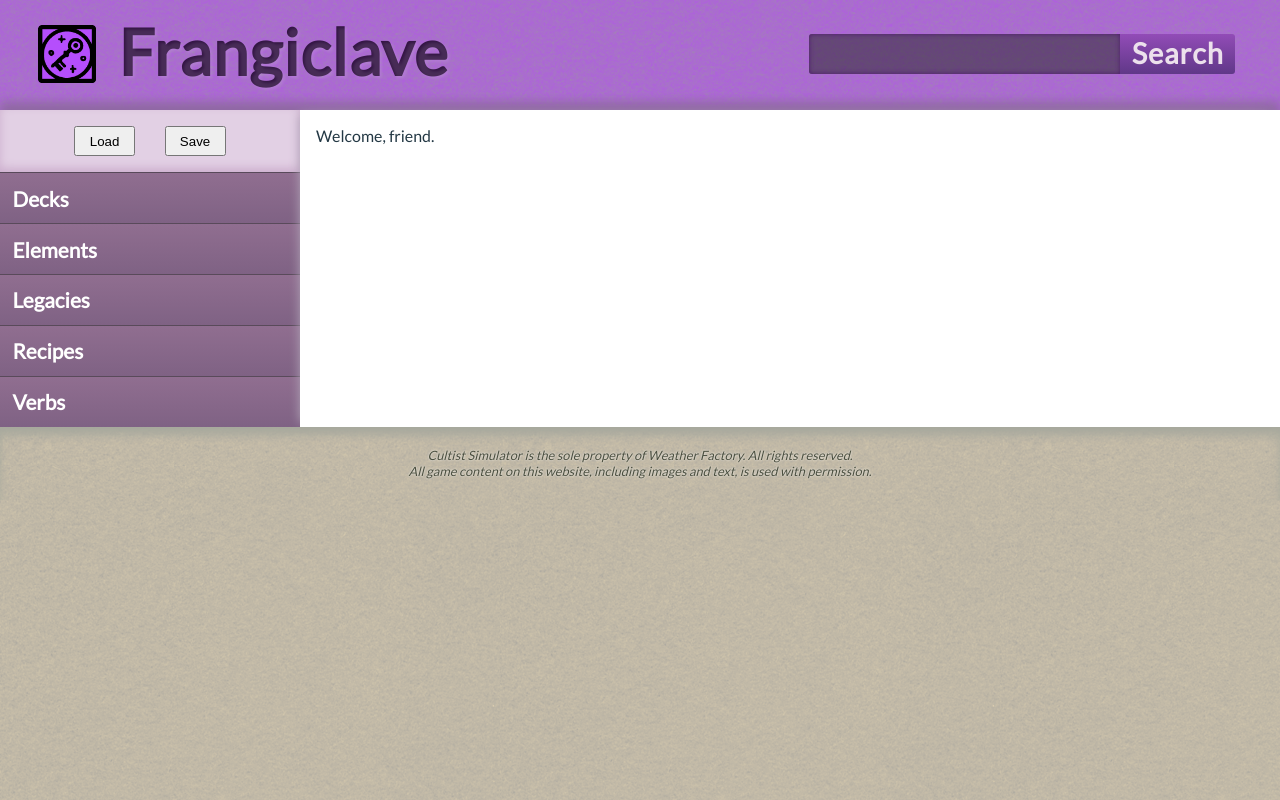
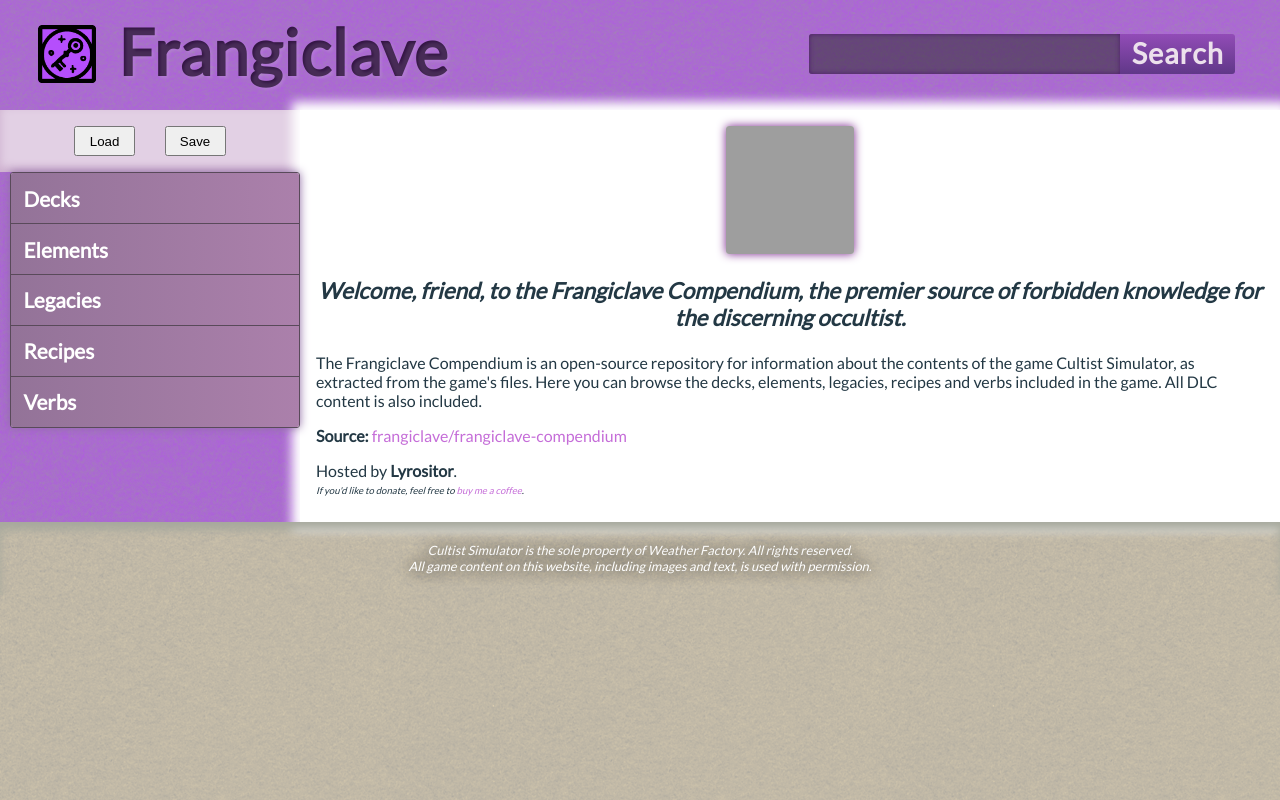
Before and after one commit to frangiclave/frangiclave-compendium, a Flask app: page / in a window 1280 px wide. Run offline with Flask 2, Linux system fonts and the light colour scheme; data that the repository does not hold is empty; some libraries are stand-ins or nearby versions; some web fonts are replaced; grey boxes are pictures that could not be loaded.

Commit message:
Style upgrades and minor additions, add uWSGI support

```diff
--- a/frangiclave/main.py
+++ b/frangiclave/main.py
@@ -20,7 +20,7 @@
     Base.metadata.create_all()
 
 
-def main():
+def init():
     # Load the configuration
     config = load_config(CONFIG_FILE_NAME)
 
@@ -30,6 +30,12 @@
     # Set the global variables
     app.config.update(config['frangiclave'])
 
+    return app
+
+
+def main():
+    init()
+
     # Run the app
     app.run()
 
--- a/frangiclave/static/frangiclave.js
+++ b/frangiclave/static/frangiclave.js
@@ -7,5 +7,7 @@
         $.get('/load/');
     });
 
-    document.getElementById('section-item-active').scrollIntoView();
+    var activeSectionItem = document.getElementById('section-item-active');
+    if (activeSectionItem != null)
+        activeSectionItem.scrollIntoView();
 });
--- a/frangiclave/static/style.css
+++ b/frangiclave/static/style.css
@@ -92,14 +92,13 @@
 }
 
 #container {
-    box-shadow: 0 -8px 10px #8f68a2;
     display: flex;
     flex-flow: row;
     flex: 1 1 auto;
 }
 
 #sidebar {
-    background: #eaeaea;
+    background: #b956f4 url('img/felt.png');
     padding: 0;
     width: 300px;
 }
@@ -118,12 +117,24 @@
     padding: 0.4em 1em;
 }
 
-.section-title:last-of-type {
-    border-bottom: solid 1px #594a5a;
+#sections {
+    background: linear-gradient(to right, #decede, #ffffff);
+    border: solid 1px #594a5a;
+    border-radius: 3px;
+    box-shadow: 0 0 10px #906da5;
+    margin-bottom: 10px;
+    margin-left: 10px;
+    overflow: hidden;
+    position: relative;
+    z-index: 1;
+}
+
+.section-title:first-of-type {
+    border-top: none;
 }
 
 .section-title {
-    background: linear-gradient(#906e90, #7f6284);
+    background: linear-gradient(to right, #937398, #ab80ab);
     border-top: solid 1px #594a5a;
     color: white;
     cursor: pointer;
@@ -185,7 +196,7 @@
 
 #content {
     background-color: #ffffff;
-    box-shadow: -5px 0 10px -5px #b1a6b7;
+    box-shadow: 0 0 10px 8px #ffffff;
     flex: 1 1 0;
     padding: 1em;
 }
@@ -213,12 +224,12 @@
 
 footer {
     box-shadow: inset 0 8px 10px #a7a99d;
-    color: #4a4e3e;;
+    color: #ffffff;
     font-size: 0.8em;
     font-style: italic;
     padding: 1.6em;
     text-align: center;
-    text-shadow: 0 0 2px #ffffff;
+    text-shadow: 0 0 15px #000000;
 }
 
 /* Content Styling */
--- a/frangiclave/templates/base.tpl.html
+++ b/frangiclave/templates/base.tpl.html
@@ -62,7 +62,9 @@
             </div>
         </div>
     </div>
-    <div id="content">{% block content %}Content{% endblock %}</div>
+    <div id="content">
+        {% block content %}Content{% endblock %}
+    </div>
 </div>
 <footer>Cultist Simulator is the sole property of Weather Factory. All rights reserved.<br />All game content on this website, including images and text, is used with permission.</footer>
 </body>
--- a/frangiclave/templates/index.tpl.html
+++ b/frangiclave/templates/index.tpl.html
@@ -1,3 +1,14 @@
 {% extends "base.tpl.html" %}
 {% block title %}Home{% endblock %}
-{% block content %}Welcome, friend.{% endblock %}
+{% block content %}
+<img src="static/images/elementArt/toolknockf.png" style="border-radius: 3px; box-shadow: 0 0 10px #7b258e; display: block; margin: 0 auto;" height="128" width="128" />
+<p style="font-size: 140%; font-style: italic; font-weight: bold; text-align: center;">Welcome, friend, to the Frangiclave Compendium, the premier source of forbidden knowledge for the discerning occultist.</p>
+
+<p>The Frangiclave Compendium is an open-source repository for information about the contents of the game Cultist Simulator, as extracted from the game's files. Here you can browse the decks, elements, legacies, recipes and verbs included in the game. All DLC content is also included.</p>
+
+<p><strong>Source:</strong> <a href="https://github.com/frangiclave/frangiclave-compendium">frangiclave/frangiclave-compendium</a>
+
+<p style="margin-bottom: 0;">Hosted by <strong>Lyrositor</strong>.</p>
+
+<p style="font-size: 60%; font-style: italic; margin-top: 5px;">If you'd like to donate, feel free to <a href="https://ko-fi.com/lyrositor">buy me a coffee</a>.</p>
+{% endblock %}
--- a/frangiclave/templates/recipe.tpl.html
+++ b/frangiclave/templates/recipe.tpl.html
@@ -49,6 +49,9 @@
 <p><strong>Linked Recipes:</strong> {% if not recipe.linked_recipes %}<em>Nothing</em>{% endif %}</p>
 <ul>{% for r in recipe.linked_recipes %}<li>{{ m.recipe(r.recipe.recipe_id) }} (chance: {{ r.chance }}%{% if r.additional %}, additional{% endif %})</li>{% endfor %}</ul>
 
+<p><strong>From Recipes:</strong> {% if not recipe.from_recipes %}<em>Nothing</em>{% endif %}</p>
+<ul>{% for r in recipe.from_recipes %}<li>{{ m.recipe(r.recipe_id) }}</li>{% endfor %}</ul>
+
 <p><strong>Slots:</strong> {% if not recipe.slot_specifications %}<em>None</em>{% endif %}</p>
 {{ m.slot_specifications(recipe.slot_specifications) }}
 
--- a/setup.py
+++ b/setup.py
@@ -33,7 +33,8 @@
     install_requires=[
         'flask',
         'sqlalchemy',
-        'toml'
+        'toml',
+        'uwsgi'
     ],
     extras_require={},
     include_package_data=True,
```
Also changed, not shown: frangiclave/compendium/recipe.py (+18 -0 lines), 1 other file.
